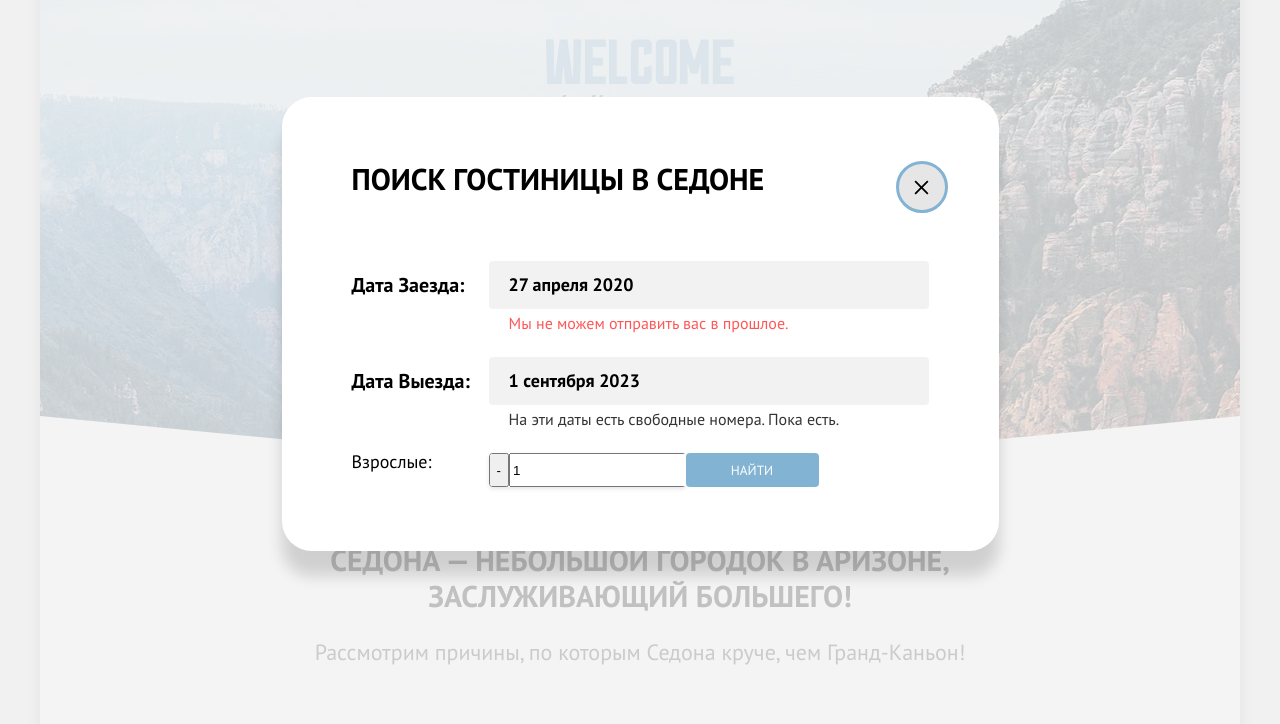
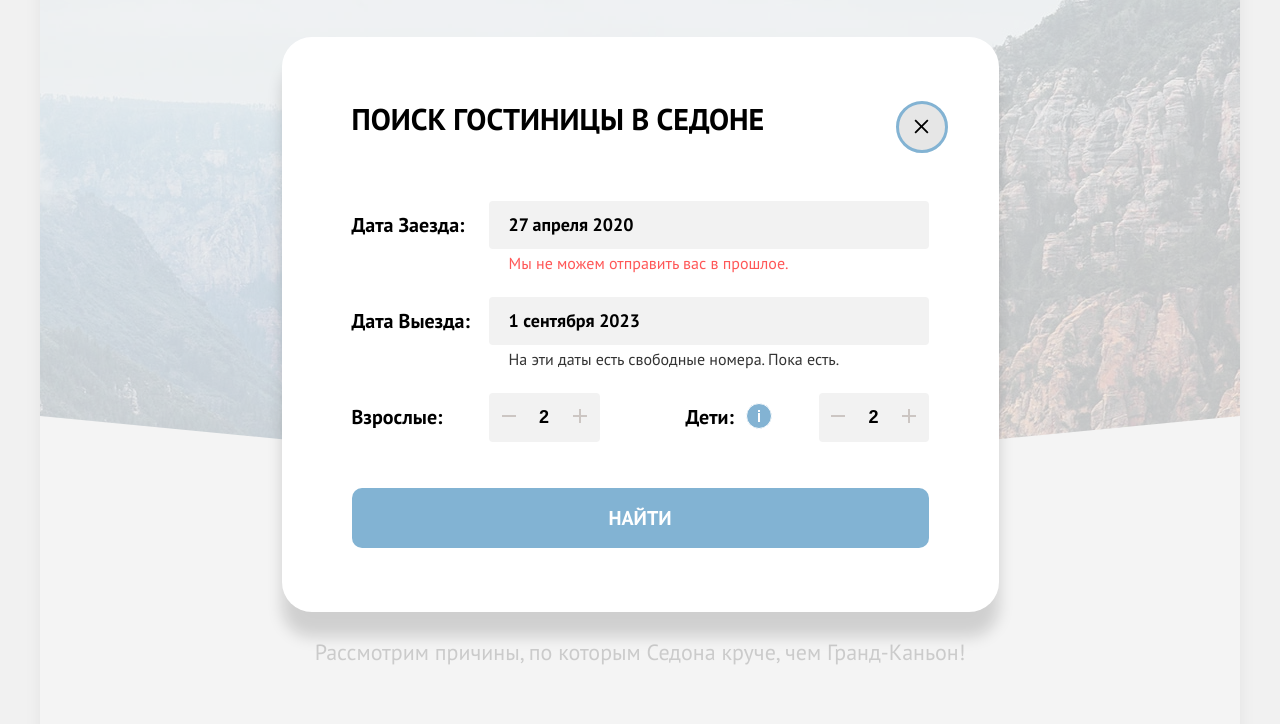
Before and after one commit to gorbunoff-denis/sedona-liga-template, a website: page source/index.html in a window 1280 px wide. Both pictures are taken after a click on the button "ПОИСК ГОСТИНИЦЫ В СЕДОНЕ". Shown: the part 76-800 px from the top of the page. Drawn offline with nearby package versions, Linux system fonts and the light colour scheme; files that its build step writes are made by us from their sources.

Commit message:
Закончит верстку и стилизацию модального окна

```diff
--- a/source/index.html
+++ b/source/index.html
@@ -20,56 +20,43 @@
             <label class="modal__label" for="check-out">Дата выезда:</label>
             <input class="modal__input" type="text" id="check-out" name="trip-end" value="1 сентября 2023" placeholder="Укажите дату" required>
             <p class="modal__info">На эти даты есть свободные номера. Пока есть.</p>
-            <label class="modal-input" for="adult">Взрослые:</label>
+            <label class="modal__label" for="adult">Взрослые:</label>
             <div class="modal__count-box count-box">
-              <button class="count-box__minus">-</button>
-              <input class="count-box__quantity" type="number"  value="1" data-max-count="20">
-              <button class="count-box__plus">+</button>
+              <button class="count-box__button" type="button">
+                <svg class="count-box__icon" width="20" height="20" viewBox="0 0 20 20" fill="none" xmlns="http://www.w3.org/2000/svg">
+                  <path d="M3 9V11H17V9H3Z"/>
+                </svg>
+                <span class="visually-hidden">Увеличить количество</span>
+              </button>
+              <input class="count-box__input" id="adult" name="adult" type="number" value="2" required data-max-count="9">
+              <button class="count-box__button count-box__button--plus" type="button">
+                <svg class="count-box__icon" width="20" height="20" viewBox="0 0 20 20" fill="none" xmlns="http://www.w3.org/2000/svg">
+                  <path d="M17 9H11V3H9V9H3V11H9V17H11V11H17V9Z"/>
+                </svg>
+                <span class="visually-hidden">Уменьшить количество</span>
+              </button>
             </div>
-
-            <!-- <div class="button-plus-minus adult">
-              <button class="button-count button-minus" type="button">
-                <span class="visually-hidden">Меньше.</span>
-                <svg class="minus" xmlns="http://www.w3.org/2000/svg" width="14" height="2" viewBox="0 0 14 2" fill="none">
-                  <path d="M0 0L0 2L14 2V0L0 0Z" fill="#756157" fill-opacity="0.3"/>
+            <label class="modal__label modal__label--child" for="child">Дети:
+              <span class="modal__tooltip-icon"></span>
+              <span class="modal__tooltip-text">Укажите количество детей, которые будут с вами, возраст которых от 6 до 18 лет. Дети до 6 лет размещаются бесплатно.</span>
+            </label>
+            <div class="modal__count-box modal__count-box--child count-box">
+              <button class="count-box__button" type="button">
+                <svg class="count-box__icon" width="20" height="20" viewBox="0 0 20 20" fill="none" xmlns="http://www.w3.org/2000/svg">
+                  <path d="M3 9V11H17V9H3Z"/>
                 </svg>
+                <span class="visually-hidden">Увеличить количество</span>
               </button>
-              <input class="count" type="number" id="adult" name="adult" value="2" min="1" max="20" required>
-              <button class="button-count button-plus" type="button">
-                <span class="visually-hidden">Больше.</span>
-                <svg class="plus" xmlns="http://www.w3.org/2000/svg" width="14" height="14" viewBox="0 0 14 14" fill="none">
-                  <path d="M14 6H8V0H6V6H0V8H6V14H8V8H14V6Z" fill="#756157" fill-opacity="0.3"/>
+              <input class="count-box__input" id="child" name="child" type="number" value="2" required data-max-count="9">
+              <button class="count-box__button count-box__button--plus" type="button">
+                <svg class="count-box__icon" width="20" height="20" viewBox="0 0 20 20" fill="none" xmlns="http://www.w3.org/2000/svg">
+                  <path d="M17 9H11V3H9V9H3V11H9V17H11V11H17V9Z"/>
                 </svg>
+                <span class="visually-hidden">Уменьшить количество</span>
               </button>
-            </div> -->
-            <div class="modal__tooltip">
-              <label class="modal-input child" for="child">Дети:</label>
-              <div class="tooltip">
-                <button class="tooltip-button" type="button">
-                  <span class="visually-hidden">Подсказка.</span>
-                </button>
-                <span class="tooltip-text">Укажите количество детей, которые будут с вами, возраст которых от 6 до 18 лет. Дети до 6 лет размещаются бесплатно.</span>
-              </div>
             </div>
-            <!-- <div class="button-plus-minus">
-              <button class="button-count button-minus" type="button">
-                <span class="visually-hidden">Меньше.</span>
-                <svg class="minus" xmlns="http://www.w3.org/2000/svg" width="14" height="2" viewBox="0 0 14 2" fill="none">
-                  <path d="M0 0L0 2L14 2V0L0 0Z" fill="#756157" fill-opacity="0.3"/>
-                </svg>
-              </button>
-              <input class="count" type="number" id="child" name="child" value="2" min="0" max="20">
-              <button class="button-count button-plus" type="button">
-                <span class="visually-hidden">Больше.</span>
-                <svg class="plus" width="14" height="14" viewBox="0 0 14 14" fill="none" xmlns="http://www.w3.org/2000/svg">
-                  <path d="M14 6H8V0H6V6H0V8H6V14H8V8H14V6Z" fill="#756157" fill-opacity="0.3"/>
-                </svg>
-              </button>
-            </div> -->
             <button class="modal__button button_blue button" type="submit">Найти</button>
           </form>
-
-
     </dialog>
     <div class="container">
       <header class="header" data-test="header">
--- a/source/js/main.js
+++ b/source/js/main.js
@@ -1,12 +1,3 @@
-const modalElement = document.getElementById('modal-search');
-const openModal = document.getElementById('open-modal');
-const closeModal = modalElement.querySelector('.modal__close-button');
+import {modalInit} from './modal.js';
 
-openModal.addEventListener('click', () => {
-  modalElement.showModal();
-});
-
-closeModal.addEventListener('click', () => {
-  modalElement.close();
-  openModal.scrollIntoView();
-});
+modalInit();
--- /dev/null
+++ b/source/js/modal.js
@@ -0,0 +1,20 @@
+const modalElement = document.getElementById('modal-search');
+const openModal = document.getElementById('open-modal');
+const closeModal = modalElement.querySelector('.modal__close-button');
+
+export const modalInit = () => {
+  openModal.addEventListener('click', () => {
+    modalElement.showModal();
+  });
+
+  closeModal.addEventListener('click', () => {
+    modalElement.close();
+    openModal.scrollIntoView();
+  });
+
+  modalElement.addEventListener('keydown', (e) => {
+    if (e.key === 'Escape') {
+      openModal.scrollIntoView();
+    }
+  });
+};
--- /dev/null
+++ b/source/sass/blocks/count-box.scss
@@ -0,0 +1,53 @@
+.count-box {
+  min-height: 48px;
+}
+
+.count-box__button {
+  color: #000000;
+  background-color: #f2f2f2;
+  border: none;
+  cursor: pointer;
+  width: 40px;
+  border-radius: 4px 0 0 4px;
+
+  &:focus {
+    outline: none;
+  }
+
+  &:focus .count-box__icon {
+    border: 3px solid #68a2ca;
+    border-radius: 6px;
+  }
+
+  &--plus {
+    border-radius: 0 4px 4px 0;
+  }
+}
+.count-box__button .count-box__icon {
+  fill: #756157;
+  fill-opacity: 0.3;
+  width: 20px;
+  height: 20px;
+
+  &:hover {
+    fill: #000000;
+    fill-opacity: 1;
+  }
+
+  &:active {
+    fill: #756157;
+    fill-opacity: 0.3;
+  }
+}
+
+.count-box__input {
+  color: #000000;
+  background-color: #f2f2f2;
+  width: 31px;
+  text-align: center;
+  border: none;
+  padding: 14px 10px;
+  font-size: 18px;
+  font-weight: 700;
+  text-align: center;
+}
--- a/source/sass/blocks/modal.scss
+++ b/source/sass/blocks/modal.scss
@@ -20,7 +20,7 @@
   right: 51px;
   width: 52px;
   height: 52px;
-  background-image: url("../../img/sprite/modal-close-cross-icon.svg");
+  background-image: url("../img/sprite/modal-close-cross-icon.svg");
   background-repeat: no-repeat;
   background-position: center;
   background-color: #f2f2f2;
@@ -31,6 +31,7 @@
   }
 
   &:focus {
+    outline: none;
     background-color: #e6e6e6;
     border: 3px solid #83b3d3;
   }
@@ -66,6 +67,11 @@
   text-transform: capitalize;
   text-align: left;
   color: #000000;
+
+  &--child {
+    grid-column: 3;
+    position: relative;
+  }
 }
 
 .modal__input {
@@ -95,17 +101,79 @@
 
   &--error {
     color: #ff5757;
+    margin: 6px 0 26px 20px;
   }
 }
 
 .modal__count-box {
   grid-column: 2;
   display: flex;
-  border-radius: 4px;
-  overflow: hidden;
-  box-shadow: 0 2px 4px rgba(0, 0, 0, 0.1);
+
+  &--child {
+    grid-column: 4;
+  }
 }
 
 .modal__tooltip {
   display: none;
 }
+
+.modal__button {
+  margin-top: 46px;
+  grid-column: 1 / -1;
+  min-height: 60px;
+  font-size: 20px;
+  font-weight: 700;
+  text-align: center;
+  text-transform: uppercase;
+  border-radius: 10px;
+}
+
+.modal__tooltip-icon {
+  position: absolute;
+  right: 47px;
+  bottom: 0px;
+  width: 26px;
+  height: 26px;
+  background-image: url("../img/sprite/modal-info-icon.svg");
+  background-position: center;
+  background-repeat: no-repeat;
+  background-color: #68a2ca;
+  border: 1px solid #ffffff;
+  border-radius: 50%;
+  cursor: pointer;
+}
+
+.modal__tooltip-text {
+  position: absolute;
+  display: none;
+  z-index: 2;
+  top: 30px;
+  left: -57px;
+  width: 256px;
+  padding: 20px 18px 23px 22px;
+  font-size: 16px;
+  line-height: 20px;
+  font-weight: 400;
+  text-align: left;
+  color: #ffffff;
+  background-color: #333333;
+  border-radius: 10px;
+  text-transform: none;
+}
+
+.modal__tooltip-text::before {
+  position: absolute;
+  top: -5px;
+  left: 47%;
+  transform: rotate(45deg);
+  width: 19px;
+  height: 19px;
+  background-color: #333333;
+  content: "";
+}
+
+.modal__tooltip-icon:hover + .modal__tooltip-text,
+.modal__tooltip-icon:focus + .modal__tooltip-text {
+  display: block;
+}
--- a/source/sass/style.scss
+++ b/source/sass/style.scss
@@ -21,3 +21,5 @@
 @import "blocks/catalog";
 @import "blocks/hotel-card";
 @import "blocks/modal";
+@import "blocks/count-box";
+//@import "blocks/tooltip";
```
Also changed, not shown: build/css/style.css, build/css/style.min.css, build/img/sprite.svg, build/img/sprite/modal-info-icon.svg (added), build/img/sprite/modal-minus-icon.svg (added), build/img/sprite/modal-plus-icon.svg (added), build/index.html, build/js/main.js, build/js/modal.js (added), source/img/sprite/modal-info-icon.svg (added), source/img/sprite/modal-minus-icon.svg (added), source/img/sprite/modal-plus-icon.svg (added), 1 other file.
